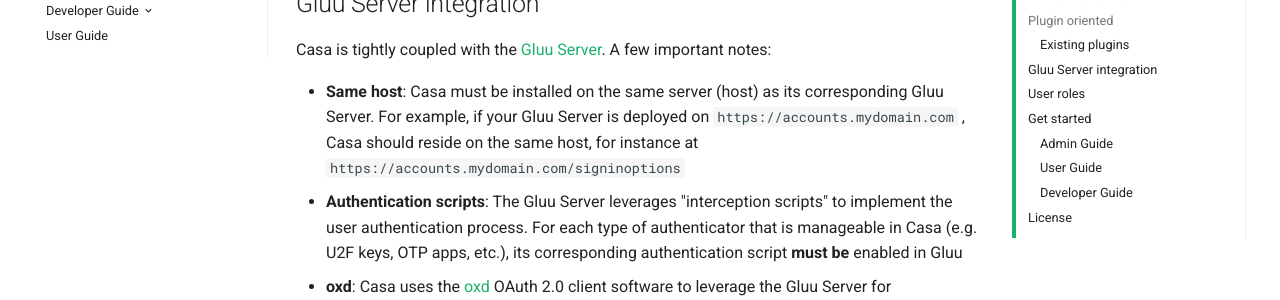
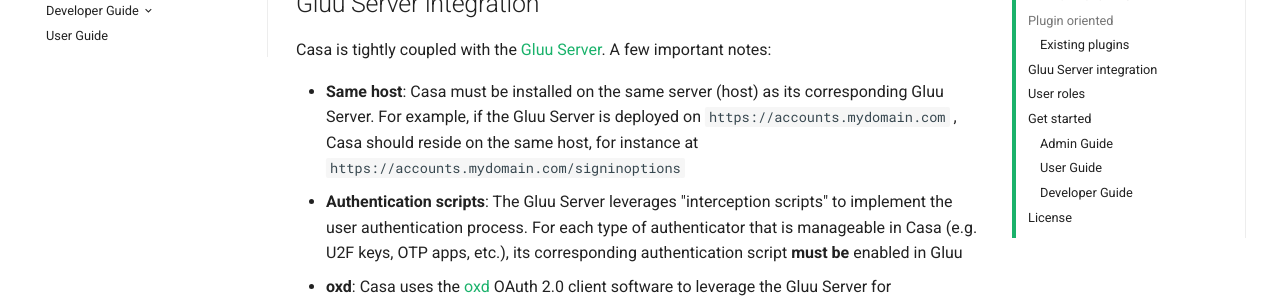
Before and after one commit to shmorri/docs-casa-prod, an MkDocs documentation site: the page built from docs/source/index.md, in a window 1280 px wide and 900 px high, scrolled down 1649 px. Shown: the part 178-478 px from the top of the window. Built offline with MkDocs 1.6.1, drawn with Linux system fonts in a browser that asks for light colours; old or Windows-style settings are respelled for this version of MkDocs.

Commit message:
Update index.md

```diff
--- a/docs/source/index.md
+++ b/docs/source/index.md
@@ -57,7 +57,7 @@ For a more information about the existing plugins, visit the [Casa website](http
 
 Casa is tightly coupled with the [Gluu Server](https://gluu.org/docs/ce). A few important notes:
 
-- **Same host**: Casa must be installed on the same server (host) as its corresponding Gluu Server. For example, if your Gluu Server is deployed on `https://accounts.mydomain.com` , Casa should reside on the same host, for instance at `https://accounts.mydomain.com/signinoptions`
+- **Same host**: Casa must be installed on the same server (host) as its corresponding Gluu Server. For example, if the Gluu Server is deployed on `https://accounts.mydomain.com` , Casa should reside on the same host, for instance at `https://accounts.mydomain.com/signinoptions`
 
 - **Authentication scripts**: The Gluu Server leverages "interception scripts" to implement the user authentication process. For each type of authenticator that is manageable in Casa (e.g. U2F keys, OTP apps, etc.), its corresponding authentication script **must be** enabled in Gluu
 
```
